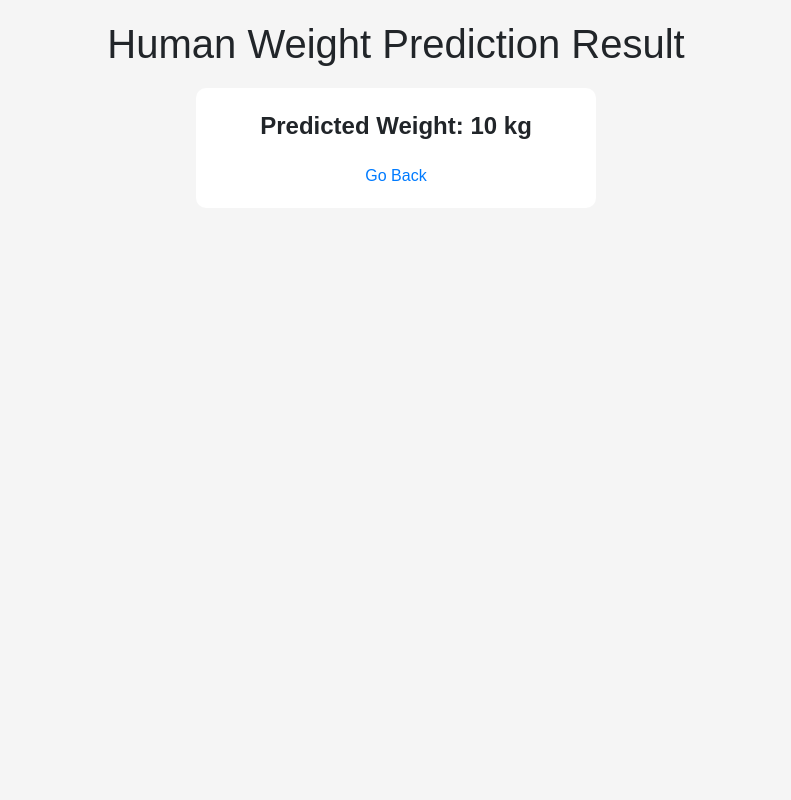
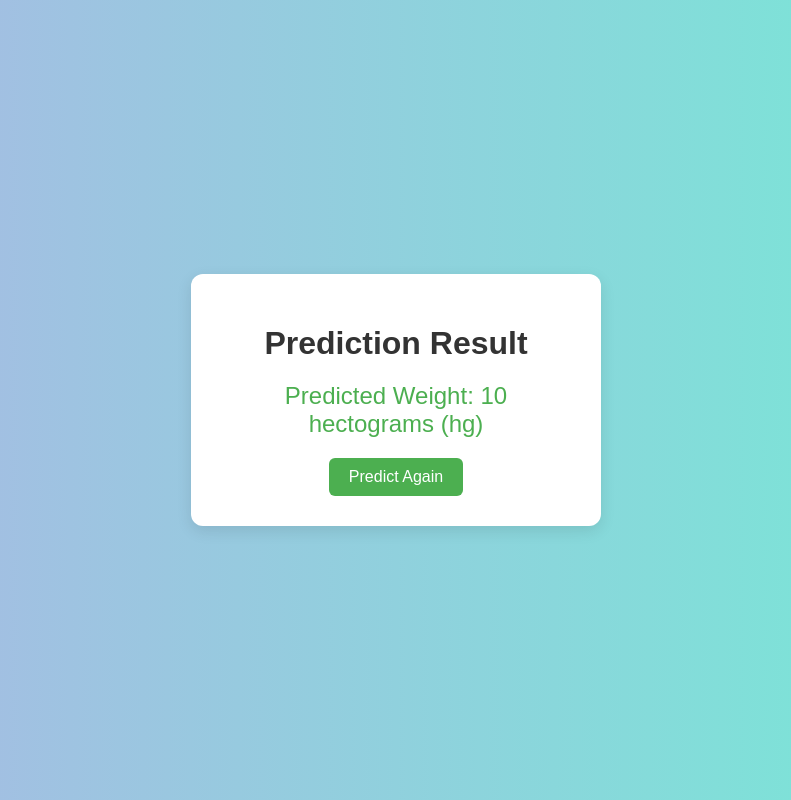
Before and after one commit to lovnishverma/Flask-Weight-Prediction-App, a Flask app: template templates/result.html in a window 1280 px wide. Shown: the whole page, without its empty margins (244-1035 px from the left). Run offline with Flask 3, Linux system fonts and the light colour scheme; the template is opened without the code that fills it: most values are stand-ins (such as "Sample title", 1, 10 or a date in 2020).

Commit message:
Update result.html

```diff
--- a/templates/result.html
+++ b/templates/result.html
@@ -1,57 +1,58 @@
 <!DOCTYPE html>
-<html>
+<html lang="en">
 <head>
-    <title>Human Weight Prediction Result</title>
-    <!-- Add Bootstrap CSS -->
-    <link rel="stylesheet" href="https://cdn.jsdelivr.net/npm/bootstrap@5.3.0/dist/css/bootstrap.min.css">
+    <meta charset="UTF-8">
+    <title>Prediction Result</title>
     <style>
         body {
             font-family: Arial, sans-serif;
-            margin: 20px;
-            background-color: #f5f5f5;
+            background: linear-gradient(to right, #ACB6E5, #74ebd5);
+            display: flex;
+            align-items: center;
+            justify-content: center;
+            height: 100vh;
+            margin: 0;
         }
-
+        .result-container {
+            background-color: white;
+            padding: 30px;
+            border-radius: 12px;
+            box-shadow: 0 5px 15px rgba(0,0,0,0.1);
+            text-align: center;
+            width: 350px;
+        }
         h1 {
-            text-align: center;
+            margin-bottom: 20px;
+            color: #333;
+        }
+        .prediction {
+            font-size: 24px;
+            color: #4CAF50;
             margin-bottom: 20px;
         }
-
-        .result-container {
-            max-width: 400px;
-            margin: 0 auto;
-            background-color: #ffffff;
-            padding: 20px;
-            border-radius: 10px;
+        a {
+            display: inline-block;
+            padding: 10px 20px;
+            background-color: #4CAF50;
+            color: white;
+            text-decoration: none;
+            border-radius: 6px;
+            transition: background-color 0.3s;
         }
-
-        p {
-            font-weight: bold;
-            text-align: center;
-            font-size: 24px;
-            margin-bottom: 20px;
-        }
-
-        a {
-            display: block;
-            text-align: center;
-            text-decoration: none;
-            color: #007bff;
-            margin-top: 10px;
-        }
-
         a:hover {
-            color: #0056b3;
+            background-color: #45a049;
         }
     </style>
 </head>
 <body>
-    <h1>Human Weight Prediction Result</h1>
+
     <div class="result-container">
-        <p>Predicted Weight: {{ prediction }} kg</p>
-        <a href="/">Go Back</a>
+        <h1>Prediction Result</h1>
+        <div class="prediction">
+            Predicted Weight: {{ prediction }} hectograms (hg)
+        </div>
+        <a href="/">Predict Again</a>
     </div>
 
-    <!-- Add Bootstrap JS -->
-    <script src="https://cdn.jsdelivr.net/npm/bootstrap@5.3.0/dist/js/bootstrap.bundle.min.js"></script>
 </body>
 </html>
```
